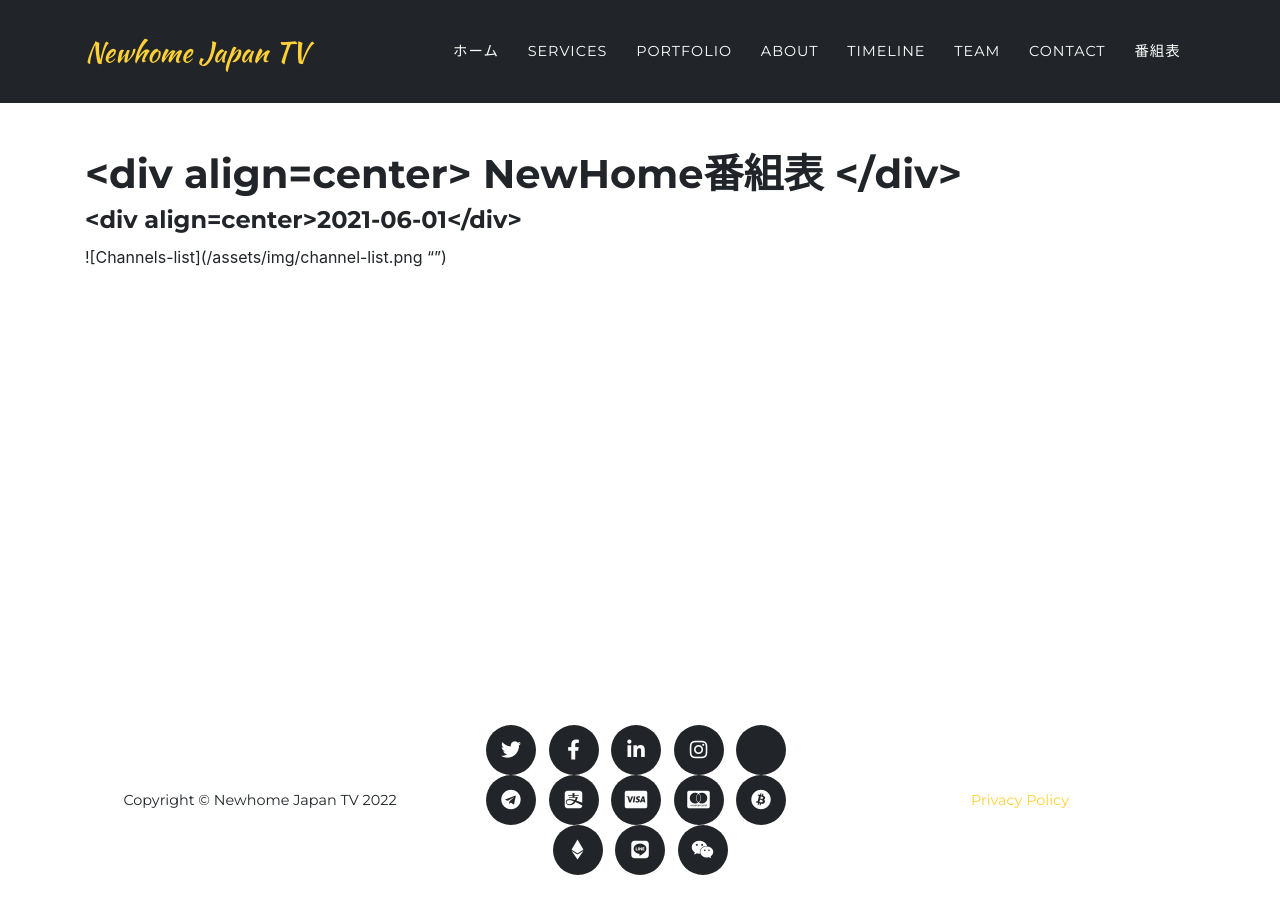
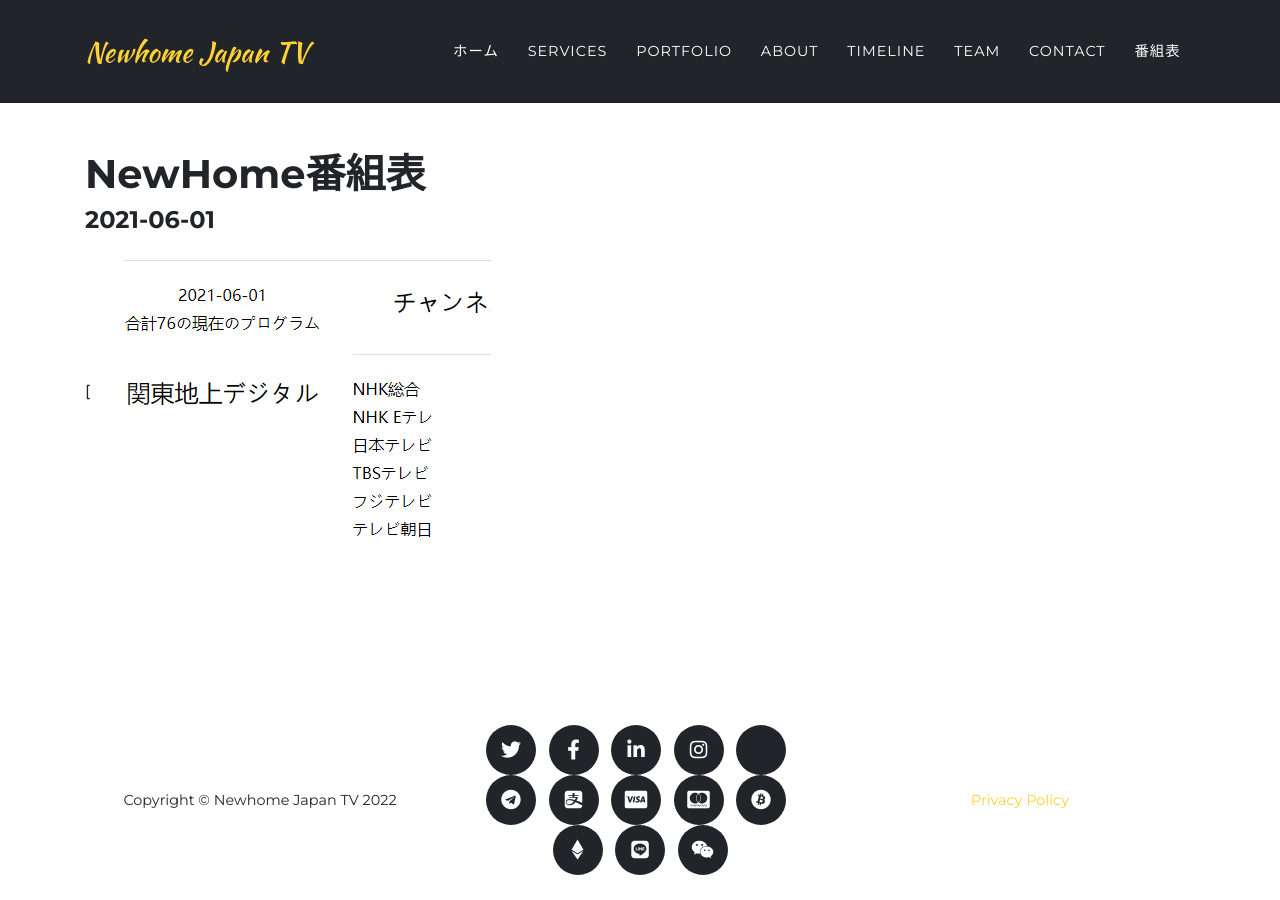
Before and after one commit to newhometvjp/newhometvjp.github.io, a Jekyll site: the page built from channel-list.md, in a window 1280 px wide. Built offline with Jekyll 4.4.1, drawn with Linux system fonts in a browser that asks for light colours; some web fonts are replaced.

Commit message:
Update channel-list.md

```diff
--- a/channel-list.md
+++ b/channel-list.md
@@ -2,8 +2,8 @@
 layout: page
 title: 番組表
 ---
-# <div align=center> NewHome番組表 </div>
+# NewHome番組表
 
-#### <div align=center>2021-06-01</div>
+#### 2021-06-01
 
-![Channels-list](/assets/img/channel-list.png "")
+[![Channels-list](assets/img/channel-list.png)
```
